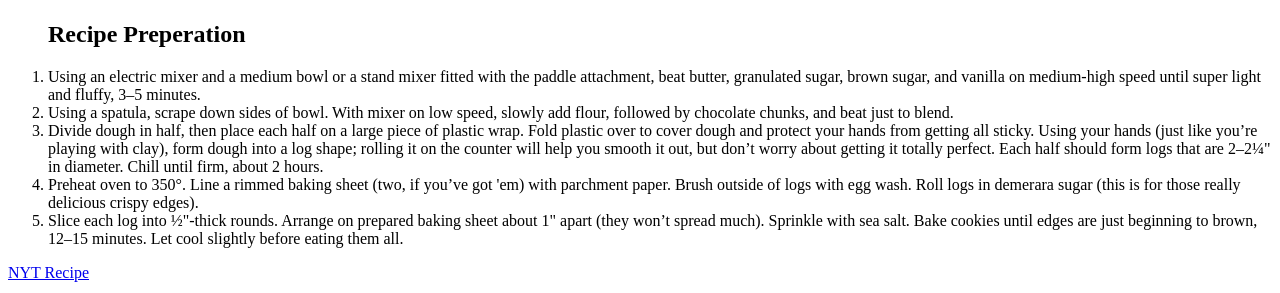
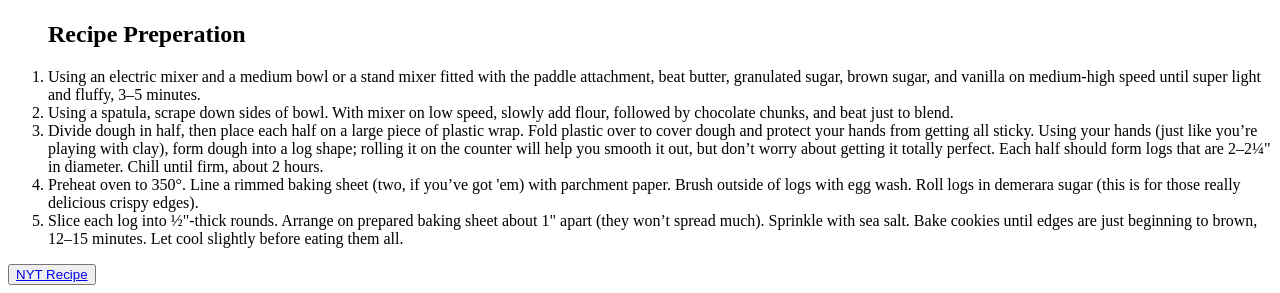
Before and after one commit to nazreenpe/The-Cookie-Recipe, a plain HTML site: page recipe.html in a window 1280 px wide. Shown: the part 719-1012 px from the top of the page. Drawn offline with Linux system fonts and the light colour scheme.

Commit message:
Add a button to the recipe hyperlink

```diff
--- a/recipe.html
+++ b/recipe.html
@@ -52,6 +52,10 @@
                 Let cool slightly before eating them all.</li>
         </ol>
     </div>
-    <div><a href="https://cooking.nytimes.com/recipes/1019152-salted-chocolate-chunk-shortbread-cookies">NYT Recipe</a></div>
+    <div>
+        <button>
+            <a href="https://cooking.nytimes.com/recipes/1019152-salted-chocolate-chunk-shortbread-cookies">NYT Recipe</a>
+        </button>
+    </div>
 </body>
 </html>
```
